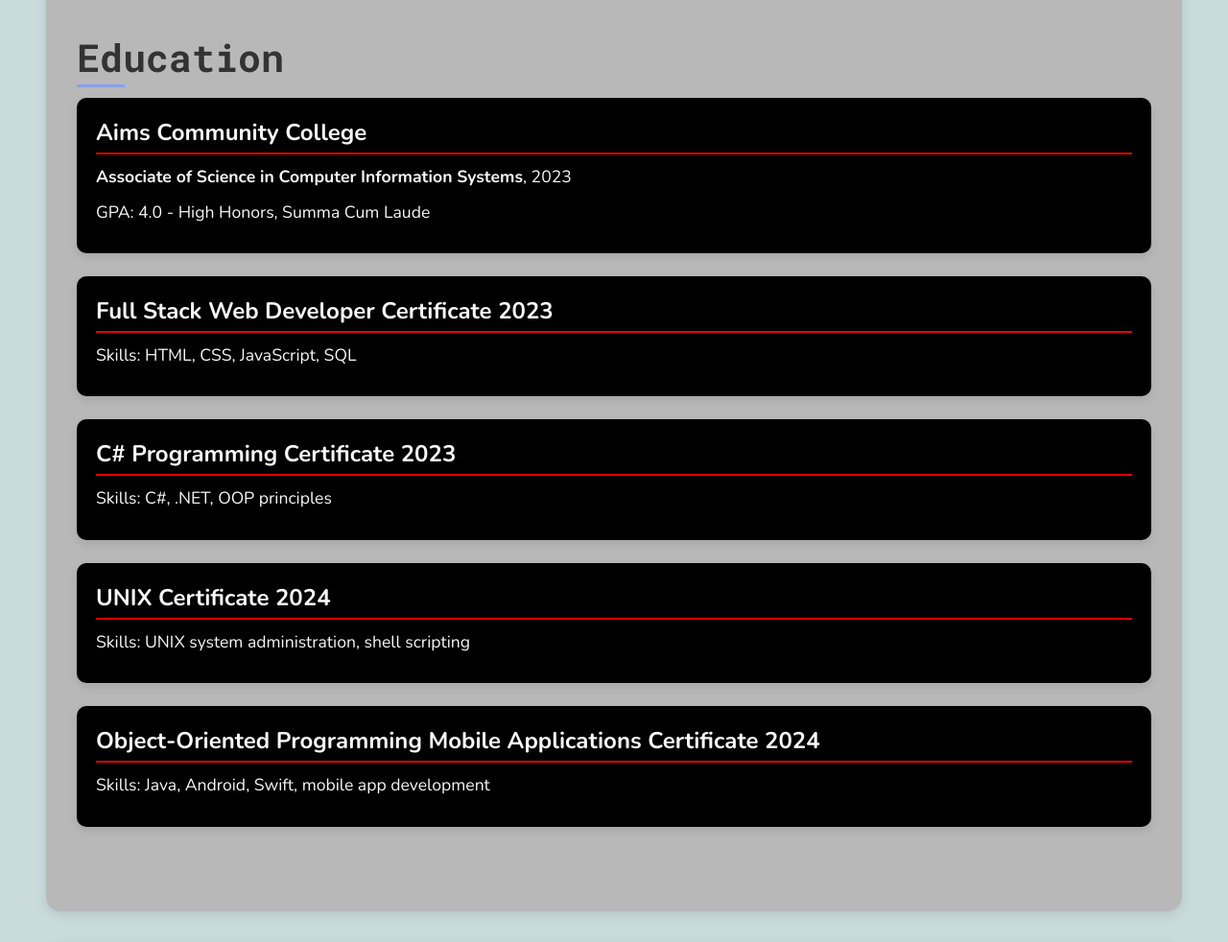
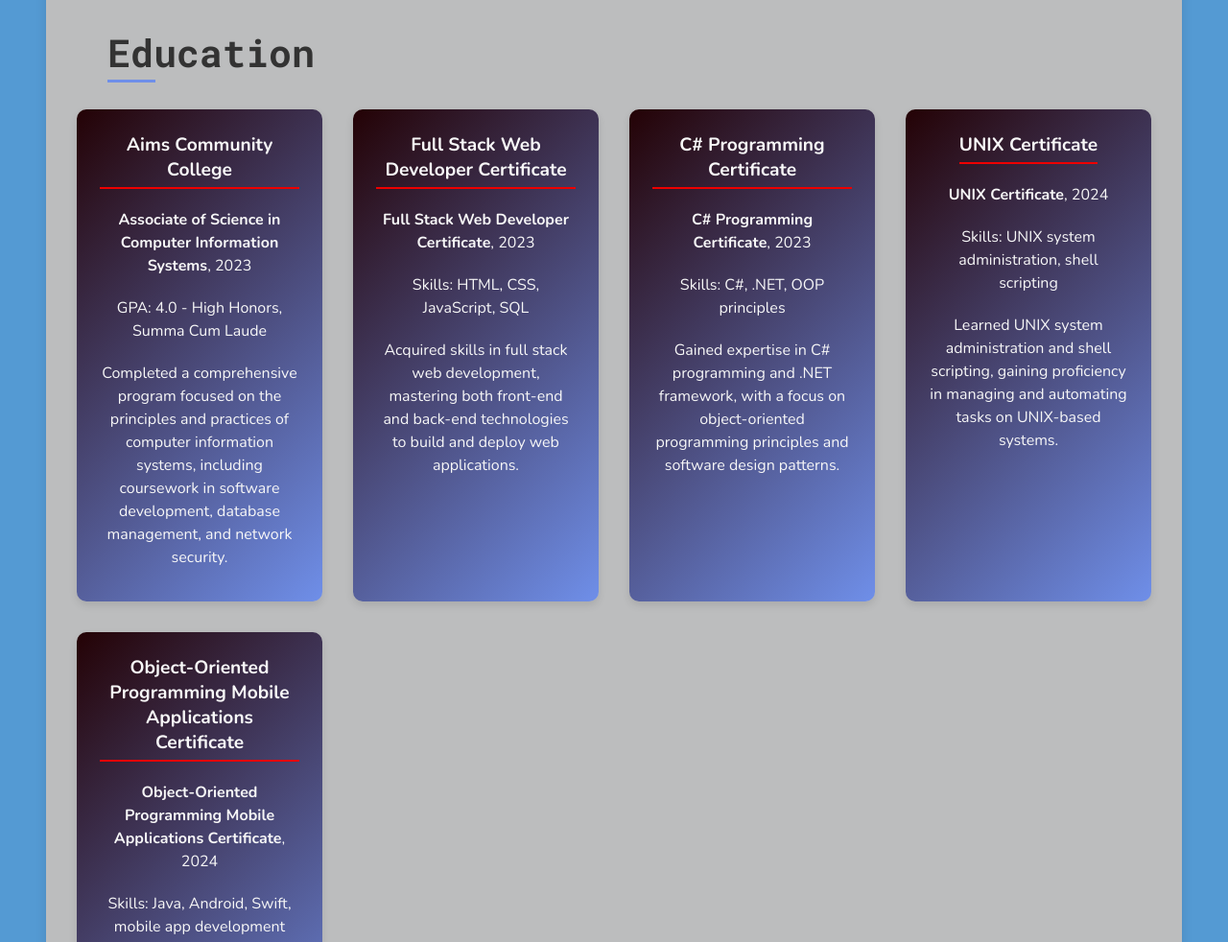
Before and after one commit to ailynux/ailynsrepo, an Astro site in the folder deeply-disk/: page / in a window 1280 px wide. Shown: the part 3020-4002 px from the top of the page at 96% size. Built offline with nearby package versions, Linux system fonts and the light colour scheme; Astro itself is replaced by a stand-in of ours.

Commit message:
making updates

```diff
--- a/deeply-disk/package.json
+++ b/deeply-disk/package.json
@@ -16,6 +16,7 @@
     "@types/react-dom": "^18.3.0",
     "@types/styled-components": "^5.1.34",
     "astro": "^4.8.6",
+    "framer-motion": "^11.2.6",
     "react": "^18.3.1",
     "react-dom": "^18.3.1",
     "styled-components": "^6.1.11",
--- /dev/null
+++ b/deeply-disk/src/components/Education.astro
@@ -0,0 +1,5 @@
+---
+import EducationSection from './EducationSection';
+---
+
+<EducationSection client:load />
--- /dev/null
+++ b/deeply-disk/src/components/EducationSection.css
@@ -0,0 +1,107 @@
+/* src/components/EducationSection.css */
+@import url('https://fonts.googleapis.com/css2?family=Nunito:wght@400;700&display=swap');
+@import url('https://fonts.googleapis.com/css2?family=Roboto+Mono:wght@400;700&display=swap');
+
+.education-section-container {
+    padding: 4rem 2rem;
+    border-radius: 15px;
+    background: #bcbdbe;
+    margin-bottom: 2rem;
+    box-shadow: 0 4px 12px rgba(0, 0, 0, 0.1);
+    opacity: 0;
+    transform: translateY(50px);
+    visibility: hidden;
+    transition: opacity 0.6s ease-out, transform 0.6s ease-out;
+    will-change: opacity, transform;
+}
+
+.education-section-container.active {
+    opacity: 1;
+    transform: translateY(0);
+    visibility: visible;
+}
+
+.education-section-title-container {
+    margin-bottom: 2rem;
+}
+
+.education-section-title {
+    font-family: 'Roboto Mono', monospace;
+    font-size: 2.5rem;
+    color: #333;
+    position: relative;
+    text-align: left;
+    margin-left: 2rem;
+}
+
+.education-section-title::after {
+    content: '';
+    display: block;
+    width: 50px;
+    height: 3px;
+    background: #6f8fe9;
+    position: absolute;
+    bottom: -5px;
+    left: 0;
+}
+
+.education-content {
+    display: grid;
+    grid-template-columns: repeat(auto-fit, minmax(200px, 1fr));
+    gap: 2rem;
+}
+
+.education-item {
+    background: linear-gradient(135deg, #240205, #6f8fe9);
+    padding: 1.5rem;
+    border-radius: 10px;
+    box-shadow: 0 4px 8px rgba(0, 0, 0, 0.1);
+    transition: transform 0.3s ease, box-shadow 0.3s ease, background 0.3s ease, opacity 0.3s ease, transform 0.6s ease;
+    display: flex;
+    flex-direction: column;
+    align-items: center;
+    text-align: center;
+    color: #fff;
+    text-decoration: none;
+    perspective: 1000px;
+    opacity: 0;
+    transform: translateY(50px) scale(0.8) rotate(10deg);
+}
+
+.education-item.active {
+    opacity: 1;
+    transform: translateY(0) scale(1) rotate(0);
+}
+
+.education-item:hover {
+    transform: translateY(-10px) rotateX(10deg);
+    box-shadow: 0 12px 24px rgba(0, 0, 0, 0.2);
+    background: linear-gradient(135deg, #6f8fe9, #240205);
+}
+
+.education-item h3 {
+    margin: 0 0 10px 0;
+    font-size: 1.2rem;
+    color: #f8f8f8;
+    border-bottom: 2px solid #ee0000;
+    padding-bottom: 5px;
+}
+
+.education-item p {
+    margin: 10px 0;
+    font-size: 1rem;
+    color: #f7f7f7;
+    line-height: 1.5;
+}
+
+@media (max-width: 1024px) {
+    .education-content {
+        grid-template-columns: repeat(auto-fit, minmax(150px, 1fr));
+    }
+}
+
+@media (max-width: 768px) {
+    .education-content {
+        grid-template-columns: 1fr;
+    }
+}
--- /dev/null
+++ b/deeply-disk/src/components/EducationSection.tsx
@@ -0,0 +1,109 @@
+// src/components/EducationSection.tsx
+import React, { useEffect, useRef, useState } from 'react';
+import { motion } from 'framer-motion';
+import './EducationSection.css'; // Import the CSS file
+
+const educationItems = [
+  {
+    school: "Aims Community College",
+    degree: "Associate of Science in Computer Information Systems",
+    year: 2023,
+    details: "GPA: 4.0 - High Honors, Summa Cum Laude",
+    link: "https://www.aims.edu/",
+    description: "Completed a comprehensive program focused on the principles and practices of computer information systems, including coursework in software development, database management, and network security."
+  },
+  {
+    school: "Full Stack Web Developer Certificate",
+    year: 2023,
+    details: "Skills: HTML, CSS, JavaScript, SQL",
+    link: "https://www.example.com/full-stack-cert",
+    description: "Acquired skills in full stack web development, mastering both front-end and back-end technologies to build and deploy web applications."
+  },
+  {
+    school: "C# Programming Certificate",
+    year: 2023,
+    details: "Skills: C#, .NET, OOP principles",
+    link: "https://www.example.com/csharp-cert",
+    description: "Gained expertise in C# programming and .NET framework, with a focus on object-oriented programming principles and software design patterns."
+  },
+  {
+    school: "UNIX Certificate",
+    year: 2024,
+    details: "Skills: UNIX system administration, shell scripting",
+    link: "https://www.example.com/unix-cert",
+    description: "Learned UNIX system administration and shell scripting, gaining proficiency in managing and automating tasks on UNIX-based systems."
+  },
+  {
+    school: "Object-Oriented Programming Mobile Applications Certificate",
+    year: 2024,
+    details: "Skills: Java, Android, Swift, mobile app development",
+    link: "https://www.example.com/oop-mobile-apps-cert",
+    description: "Developed skills in mobile app development for Android and iOS platforms, focusing on object-oriented programming with Java and Swift."
+  }
+];
+
+const EducationSection: React.FC = () => {
+  const sectionRef = useRef<HTMLElement | null>(null);
+  const [isClient, setIsClient] = useState(false);
+
+  useEffect(() => {
+    setIsClient(true);
+
+    const observer = new IntersectionObserver(
+      (entries) => {
+        entries.forEach((entry) => {
+          if (entry.isIntersecting) {
+            entry.target.classList.add('active');
+            observer.unobserve(entry.target);
+          }
+        });
+      },
+      { threshold: 0.1 }
+    );
+
+    const section = sectionRef.current;
+    if (section) {
+      observer.observe(section);
+      const items = section.querySelectorAll('.education-item');
+      items.forEach((item: Element) => observer.observe(item));
+    }
+
+    return () => {
+      if (section) {
+        observer.unobserve(section);
+      }
+    };
+  }, []);
+
+  return (
+    <section
+      id="education"
+      className={`education-section-container section ${isClient ? '' : 'active'}`}
+      ref={sectionRef}
+    >
+      <div className="education-section-title-container">
+        <h2 className="education-section-title">Education</h2>
+      </div>
+      <div className="education-content">
+        {educationItems.map((item, index) => (
+          <motion.a
+            key={index}
+            href={item.link}
+            className="education-item"
+            target="_blank"
+            rel="noopener noreferrer"
+            whileHover={{ scale: 1.05 }}
+            whileTap={{ scale: 0.95 }}
+          >
+            <h3>{item.school}</h3>
+            <p><strong>{item.degree || item.school}</strong>, {item.year}</p>
+            <p>{item.details}</p>
+            <p>{item.description}</p>
+          </motion.a>
+        ))}
+      </div>
+    </section>
+  );
+};
+
+export default EducationSection;
--- a/deeply-disk/src/components/Experience.astro
+++ b/deeply-disk/src/components/Experience.astro
@@ -43,7 +43,7 @@
 <style>
     .section {
         padding: 4rem 2rem;
-        background: #b8b8b8;
+        background: #bcbdbe;
         border-radius: 15px;
         margin-bottom: 2rem;
         box-shadow: 0 4px 12px rgba(0, 0, 0, 0.1);
--- a/deeply-disk/src/pages/index.astro
+++ b/deeply-disk/src/pages/index.astro
@@ -3,6 +3,7 @@ import Layout from '../layouts/Layout.astro';
 import Card from '../components/Card.astro';
 import TechStack from '../components/TechStack.astro';
 import Experience from '../components/Experience.astro';
+import Education from '../components/Education.astro';
 ---
 
 <Layout title="Welcome to Astro - Ailyn Diaz's Portfolio">
@@ -43,37 +44,12 @@ import Experience from '../components/Experience.astro';
             </div>
         </section>
 
-         <!-- Experience Section -->
-		 <Experience />
+        <!-- Experience Section -->
+        <Experience />
 
-       <!-- Education Section -->
-<section id="education" class="section">
-    <h2 class="section-title">Education</h2>
-    <div class="content">
-        <div class="education-item">
-            <h3>Aims Community College</h3>
-            <p><strong>Associate of Science in Computer Information Systems</strong>, 2023</p>
-            <p>GPA: 4.0 - High Honors, Summa Cum Laude</p>
-        </div>
-        <div class="education-item">
-            <h3>Full Stack Web Developer Certificate 2023</h3>
-            <p>Skills: HTML, CSS, JavaScript, SQL</p>
-        </div>
-        <div class="education-item">
-            <h3>C# Programming Certificate 2023</h3>
-            <p>Skills: C#, .NET, OOP principles</p>
-        </div>
-        <div class="education-item">
-            <h3>UNIX Certificate 2024</h3>
-            <p>Skills: UNIX system administration, shell scripting</p>
-        </div>
-        <div class="education-item">
-            <h3>Object-Oriented Programming Mobile Applications Certificate 2024</h3>
-            <p>Skills: Java, Android, Swift, mobile app development</p>
-        </div>
-        <!-- Add more education items as needed -->
-    </div>
-</section>
+        <!-- Education Section -->
+        <Education />
+
         <!-- Contact Section -->
         <section id="contact" class="section">
             <h2 class="section-title">Contact</h2>
@@ -82,7 +58,6 @@ import Experience from '../components/Experience.astro';
                 <p>Email: <a href="mailto:ailyn@example.com">ailyn@example.com</a></p>
             </div>
         </section>
-
     </main>
 </Layout>
 
@@ -113,34 +88,6 @@ document.addEventListener("DOMContentLoaded", () => {
         color: #333;
     }
 
-	.education-item {
-    background-color: #000000;
-    padding: 20px;
-    border-radius: 10px;
-    box-shadow: 0 4px 8px rgba(0, 0, 0, 0.1);
-    transition: transform 0.3s ease, box-shadow 0.3s ease;
-}
-
-.education-item:hover {
-    transform: translateY(-5px);
-    box-shadow: 0 8px 16px rgba(0, 0, 0, 0.2);
-}
-
-.education-item h3 {
-    margin: 0 0 10px 0;
-    font-size: 1.5rem;
-    color: #f8f8f8;
-    border-bottom: 2px solid #ee0000;
-    padding-bottom: 5px;
-}
-
-.education-item p {
-    margin: 10px 0;
-    font-size: 1.1rem;
-    color: #f7f7f7;
-    line-height: 1.5;
-}
-
 
     .section {
         opacity: 0;
@@ -150,7 +97,7 @@ document.addEventListener("DOMContentLoaded", () => {
         will-change: opacity, transform;
         padding: 4rem 2rem;
         border-radius: 15px;
-        background: #b8b8b8;
+        background: #bcbdbe;
         margin-bottom: 2rem;
         box-shadow: 0 4px 12px rgba(0, 0, 0, 0.1);
     }
@@ -174,7 +121,7 @@ document.addEventListener("DOMContentLoaded", () => {
         display: block;
         width: 50px;
         height: 3px;
-        background: #87a2ec;
+        background: #6f8fe9;
         position: absolute;
         bottom: -5px;
         left: 0;
@@ -211,8 +158,8 @@ document.addEventListener("DOMContentLoaded", () => {
     }
 
     main {
-        background: #c9dbdd;
-        color: #333;
+        background: #549ad3;
+        color: #000000;
         padding: 3rem;
         border-radius: 15px;
         box-shadow: 0 12px 24px rgba(0, 0, 0, 0.2);
```
Also changed, not shown: deeply-disk/tsconfig.json (+15 -1 lines), 1 other file.
